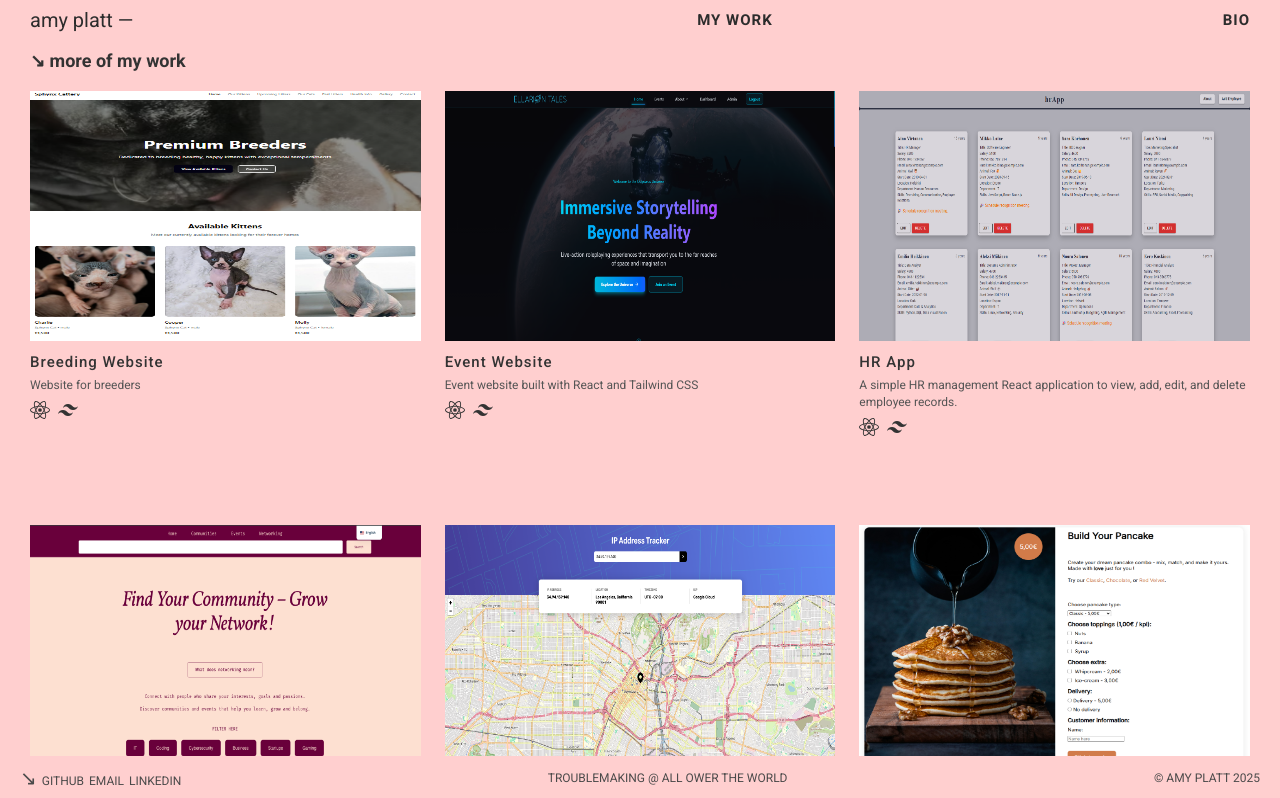
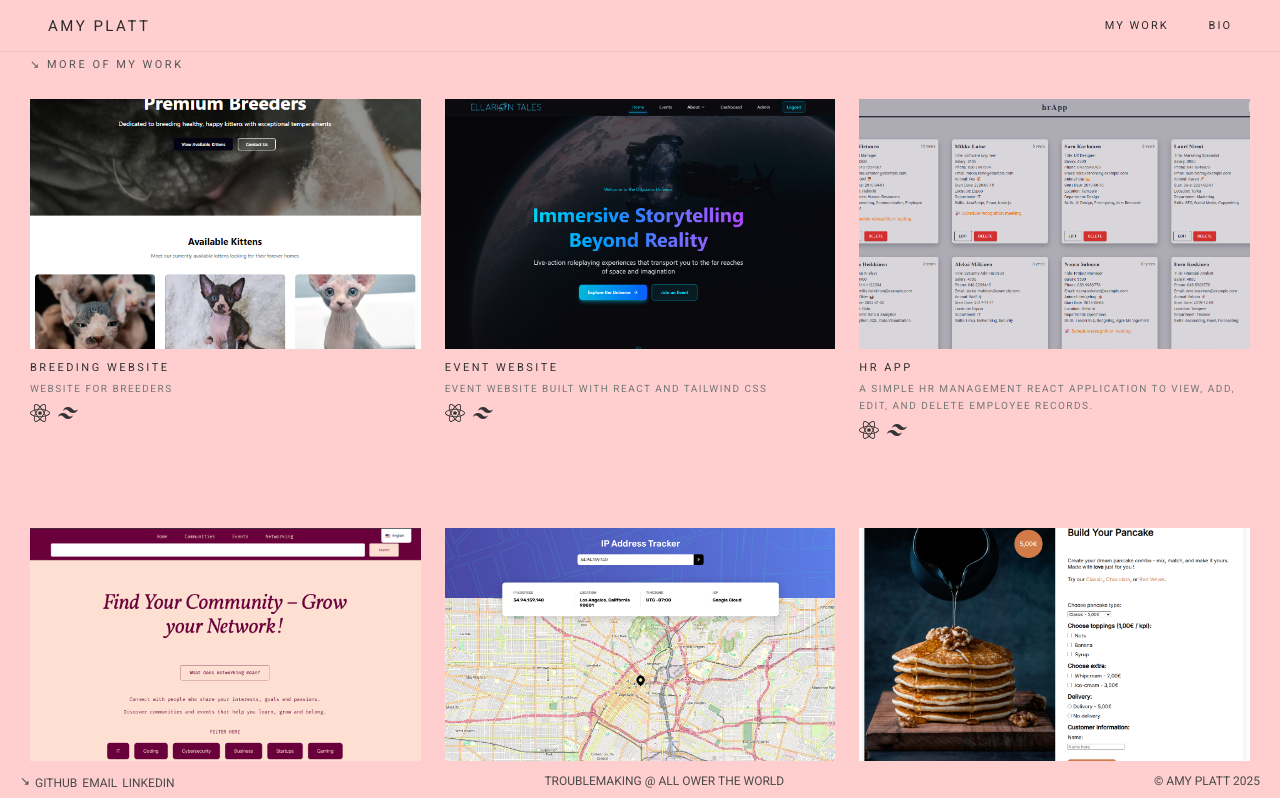
Before and after one commit to bean-123/Portfolio, a React (Vite) app: page /Portfolio/projects in a window 1280 px wide. Shown: the top 798 px of the page. Built offline with nearby package versions, Linux system fonts and the light colour scheme.

Commit message:
Add visual edits to site

```diff
--- a/src/components/BioPage.module.css
+++ b/src/components/BioPage.module.css
@@ -13,21 +13,23 @@
   padding-top: 6em;
   box-sizing: border-box;
   padding-right: 10px;
-  font-family: monospace;
 }
 .bioTitle {
-  font-size: 20px;
-  font-weight: 600;
-  color: #444;
-  margin-bottom: 10px;
+  font-size: 11px;
+  font-weight: 400;
+  color: #555;
+  letter-spacing: 3px;
+  text-transform: uppercase;
+  margin-bottom: 24px;
 }
 span {
-  font-weight: bolder;
+  font-weight: 600;
 }
 .bioParagraph {
-  font-size: 15px;
-  line-height: 1.6;
-  color: #444;
+  font-size: 12px;
+  line-height: 2;
+  color: #555;
+  letter-spacing: 0.5px;
 }
 
 /* Right images container */
--- a/src/components/Cards.module.css
+++ b/src/components/Cards.module.css
@@ -43,14 +43,15 @@
   margin-top: 10px;
   max-width: 1050px;
   text-align: justify;
-  font-family: monospace;
 }
 
 .randomtextinner p {
-  font-size: 14px;
-  line-height: 1.3;
-  color: rgb(58, 57, 57);
-  letter-spacing: 0.5px;
+  font-size: 11px;
+  line-height: 1.8;
+  color: rgb(100, 100, 100);
+  letter-spacing: 2px;
+  text-transform: uppercase;
+  font-weight: 400;
   margin: 0;
 }
 
@@ -110,10 +111,11 @@
   pointer-events: none;
   opacity: 0;
   transition: opacity 0.3s ease-in-out;
-  font-size: 13px;
-  color: #444;
-  font-family: monospace;
-  line-height: 1.4;
+  font-size: 10px;
+  color: #555;
+  line-height: 1.7;
+  letter-spacing: 1.8px;
+  text-transform: uppercase;
 }
 
 .hoverLabel.visible {
@@ -151,8 +153,9 @@
 }
 
 .hoverLabelTitle {
-  font-weight: bold;
-  font-size: 13px;
+  font-weight: 500;
+  font-size: 11px;
+  letter-spacing: 2.5px;
 }
 
 /* Hover images */
--- a/src/components/Footer.module.css
+++ b/src/components/Footer.module.css
@@ -4,7 +4,6 @@
   justify-content: space-between;
   font-size: 12px;
   color: #4b4a4a;
-  font-family: monospace;
   background-color: #ffcfcf;
 
   /* keep footer at the bottom */
@@ -16,9 +15,6 @@
   z-index: 999; /* ensures it's above other content */
 }
 
-p {
-  font-size: 20px;
-}
 
 .contact {
   display: flex;
--- a/src/components/Navbar.jsx
+++ b/src/components/Navbar.jsx
@@ -6,7 +6,7 @@ const Navbar = () => {
     <div className={styles.navbarcontainer}>
       <div className={styles.sitename}>
         <Link to="/" className={styles.link}>
-          amy platt —
+          amy platt
         </Link>
       </div>
 
--- a/src/components/Navbar.module.css
+++ b/src/components/Navbar.module.css
@@ -3,24 +3,24 @@
   top: 0;
   left: 0;
   width: 100%;
-  height: 40px;
+  height: 52px;
   display: flex;
   align-items: center;
   justify-content: space-between;
-  padding: 0 30px;
+  padding: 0 48px;
   background-color: #ffcfcf;
   color: rgb(44, 44, 44);
   z-index: 1000;
+  border-bottom: 1px solid rgba(0, 0, 0, 0.07);
 }
 
 .link {
   text-decoration: none;
   color: inherit;
-  position: relative; /* needed for the ::after */
-  transition: color;
+  position: relative;
+  transition: color 0.2s ease;
 }
 
-/* Hover underline */
 .link::after {
   content: "";
   position: absolute;
@@ -29,6 +29,7 @@
   width: 0%;
   height: 1px;
   background-color: rgb(190, 133, 125);
+  transition: width 0.3s ease;
 }
 
 .link:hover::after {
@@ -37,7 +38,10 @@
 
 .sitename {
   cursor: pointer;
-  font-size: 20px;
+  font-size: 15px;
+  font-weight: 400;
+  letter-spacing: 2.5px;
+  text-transform: uppercase;
 }
 
 .sitename:hover {
@@ -45,35 +49,29 @@
 }
 
 .navigation {
-  font-size: 15px;
-  letter-spacing: 1px;
-  font-weight: bolder;
+  font-size: 11px;
+  letter-spacing: 2px;
+  font-weight: 400;
+  text-transform: uppercase;
 }
 
 .navigation ul {
   list-style: none;
   display: flex;
   align-items: center;
-  justify-content: space-between;
-  gap: 450px;
+  gap: 40px;
 }
 
 .navigation li {
   cursor: pointer;
 }
 
-.navigation li:hover {
-  color: rgb(190, 133, 125);
-}
+@media (max-width: 490px) {
+  .navbarcontainer {
+    padding: 0 24px;
+  }
 
-@media (max-width: 750px) {
   .navigation ul {
-    gap: 200px;
+    gap: 24px;
   }
 }
-
-@media (max-width: 490px) {
-  .navigation ul {
-    gap: 60px;
-  }
-}
--- a/src/components/ProjectPage.module.css
+++ b/src/components/ProjectPage.module.css
@@ -17,11 +17,13 @@ body {
 }
 
 .pageTitle {
-  font-size: 18px;
-  margin-top: 20px;
-  margin-bottom: 20px;
-  color: #333;
-  font-weight: bold;
+  font-size: 11px;
+  margin-top: 28px;
+  margin-bottom: 28px;
+  color: #555;
+  font-weight: 400;
+  letter-spacing: 2.5px;
+  text-transform: uppercase;
 }
 
 .projectGrid {
@@ -51,7 +53,7 @@ body {
 .projectImage {
   width: 100%;
   height: 100%;
-  object-fit: fill;
+  object-fit: cover;
   display: block;
 }
 
@@ -74,17 +76,20 @@ body {
 }
 
 .cardText h2 {
-  font-weight: 500;
+  font-weight: 400;
   color: #333;
-  font-size: 15px;
+  font-size: 11px;
   margin-bottom: 6px;
-  letter-spacing: 1px;
+  letter-spacing: 2.5px;
+  text-transform: uppercase;
 }
 
 .cardText p {
-  font-size: 12px;
-  color: #555;
-  line-height: 1.4;
+  font-size: 10px;
+  color: #777;
+  line-height: 1.7;
+  letter-spacing: 1.5px;
+  text-transform: uppercase;
 }
 
 .techIcons {
--- a/src/components/SingleProjectPage.module.css
+++ b/src/components/SingleProjectPage.module.css
@@ -16,7 +16,11 @@
 }
 
 h1 {
-  font-weight: lighter;
+  font-weight: 300;
+  font-size: 18px;
+  letter-spacing: 4px;
+  text-transform: uppercase;
+  color: #333;
 }
 
 .leftColumn {
@@ -29,7 +33,10 @@ h1 {
 }
 
 .description {
-  font-size: 15px;
+  font-size: 11px;
+  color: #555;
+  letter-spacing: 1.5px;
+  line-height: 1.9;
 }
 
 .description p {
@@ -43,26 +50,32 @@ h1 {
 .projectLink {
   display: inline-block;
   margin-top: 0.5rem;
-  font-weight: 500;
+  font-weight: 400;
+  font-size: 10px;
+  letter-spacing: 2px;
+  text-transform: uppercase;
   text-decoration: none;
-  color: #333;
+  color: #555;
+  transition: color 0.2s ease;
 }
 
 .projectLink:hover {
-  text-decoration: underline;
   color: rgb(190, 133, 125);
 }
 
 .projectLink2 {
   display: inline-block;
   margin-top: 0.5rem;
-  font-weight: 500;
+  font-weight: 400;
+  font-size: 10px;
+  letter-spacing: 2px;
+  text-transform: uppercase;
   text-decoration: none;
-  color: #333;
+  color: #555;
+  transition: color 0.2s ease;
 }
 
 .projectLink2:hover {
-  text-decoration: underline;
   color: rgb(190, 133, 125);
 }
 
@@ -94,7 +107,7 @@ h1 {
   width: 97%;
   height: auto;
   display: block;
-  object-fit: fill;
+  object-fit: cover;
 }
 
 .extraImageWrapper {
```
Also changed, not shown: 5 other files (tests, documents, lock files or other folders).
